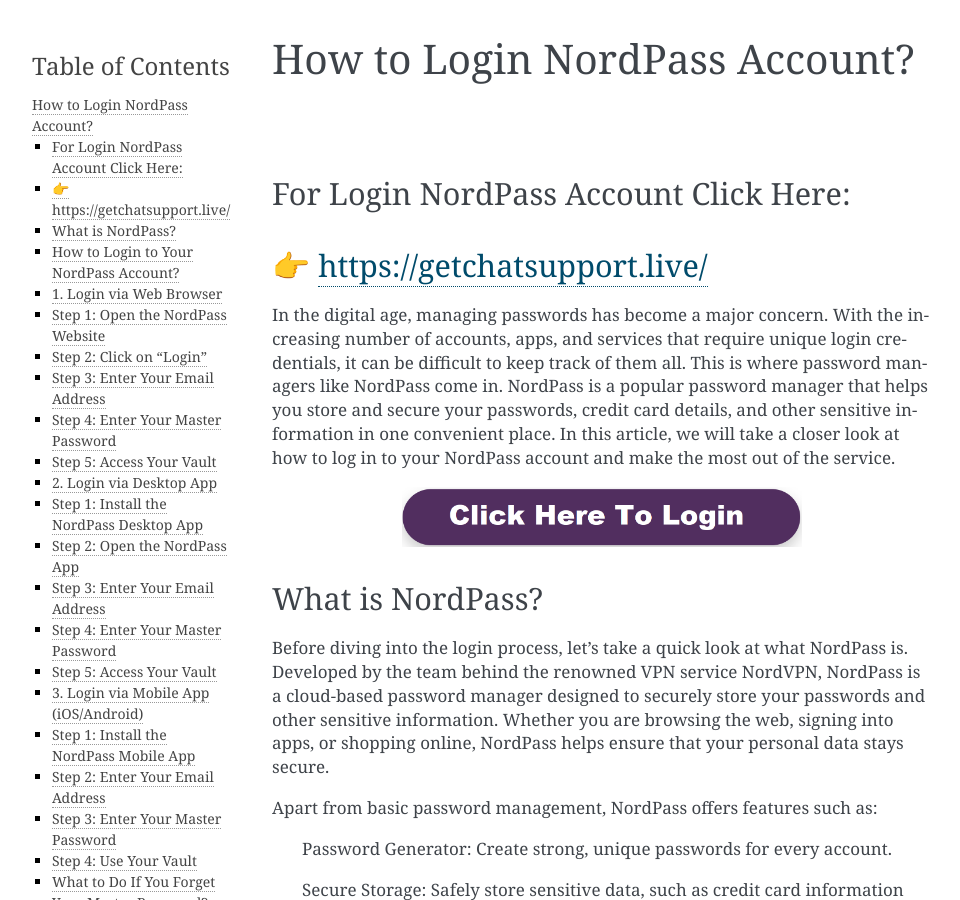
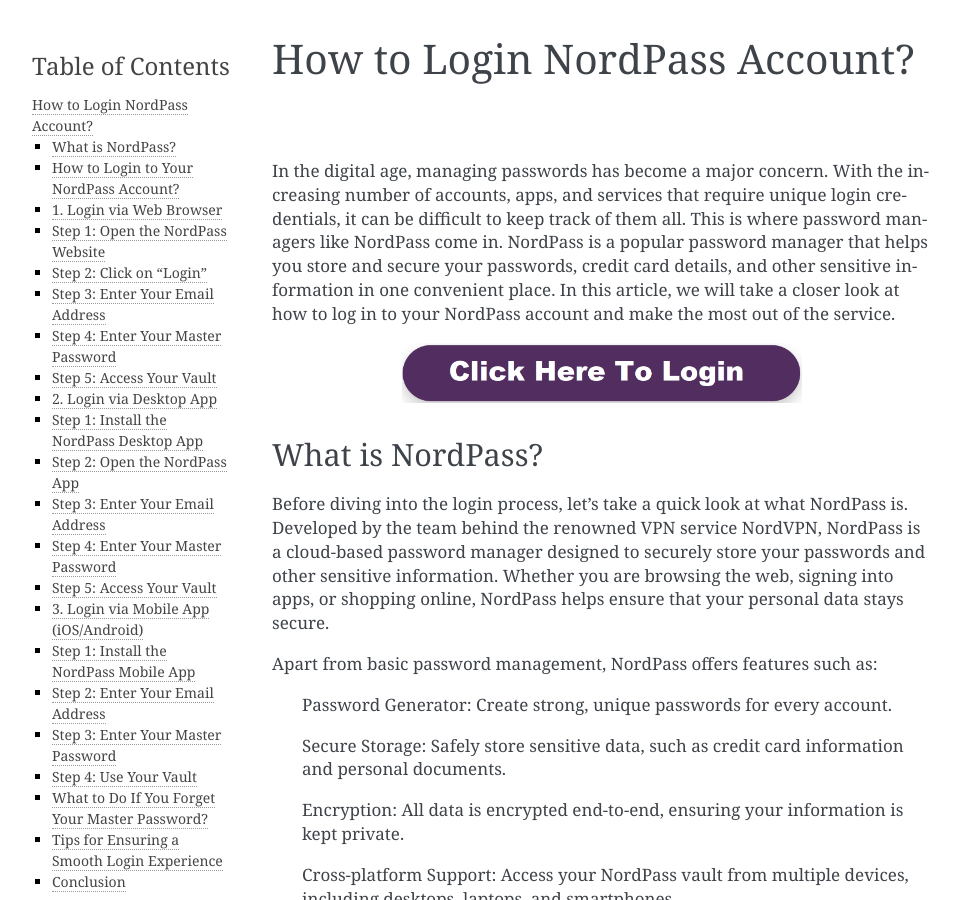
Before and after one commit to amaya1329/howtologinnordpassaccount, a Sphinx documentation site: the page built from docs/index.rst, in a window 1280 px wide and 900 px high. Shown: the whole window, without its empty margins (148-1108 px from the left). Built offline with Sphinx 7.4.7, drawn with Linux system fonts in a browser that asks for light colours.

Commit message:
Update index.rst

```diff
--- a/docs/index.rst
+++ b/docs/index.rst
@@ -1,11 +1,6 @@
 How to Login NordPass Account?
 ============================================
 
-
-For Login NordPass Account Click Here:
-------------------------------
-👉 https://getchatsupport.live/
----------------------------
 In the digital age, managing passwords has become a major concern. With the increasing number of accounts, apps, and services that require unique login credentials, it can be difficult to keep track of them all. This is where password managers like NordPass come in. NordPass is a popular password manager that helps you store and secure your passwords, credit card details, and other sensitive information in one convenient place. In this article, we will take a closer look at how to log in to your NordPass account and make the most out of the service.
 
 .. image:: click-login.png
```
